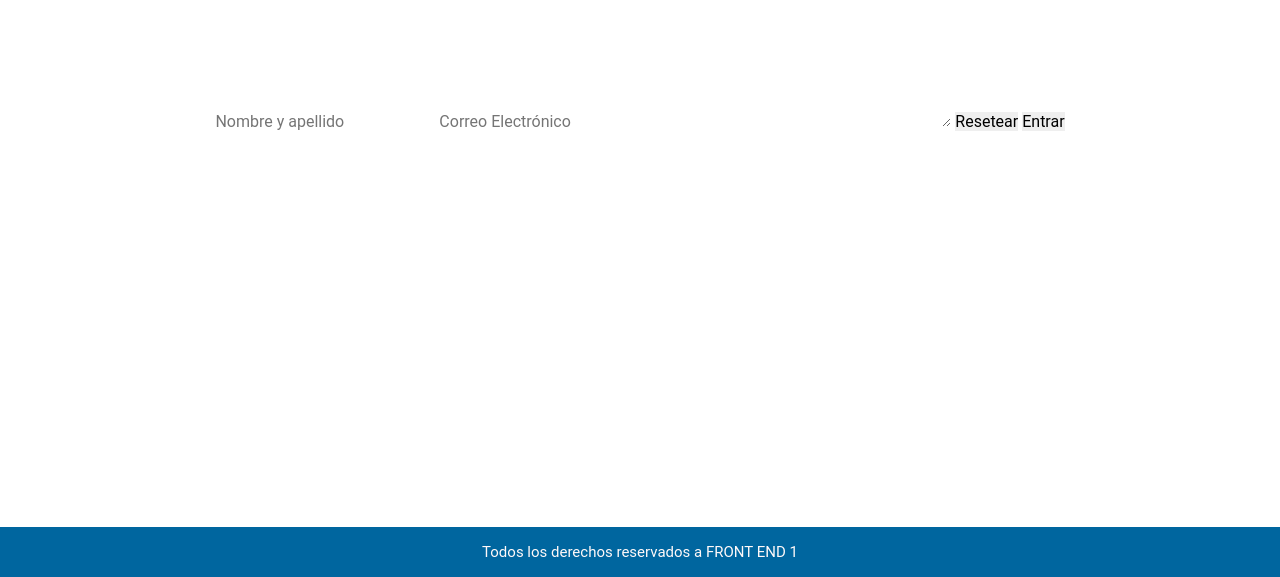
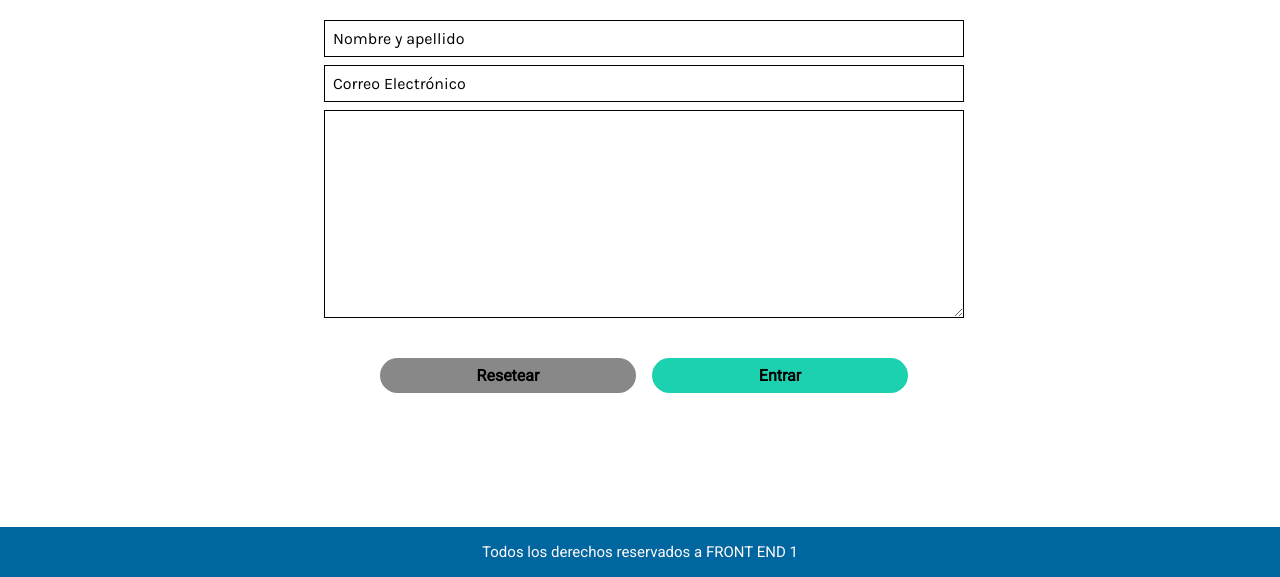
Before and after one commit to Moonriz-ar/heroes-page, a plain HTML site: page contacto.html in a window 1280 px wide. Shown: the part 223-800 px from the top of the page. Drawn offline with Linux system fonts and the light colour scheme.

Commit message:
se agrego css style a los formularios

```diff
--- a/contacto.html
+++ b/contacto.html
@@ -5,6 +5,9 @@
     <meta http-equiv="X-UA-Compatible" content="IE=edge">
     <meta name="viewport" content="width=device-width, initial-scale=1.0">
     <link rel="stylesheet" href="css/styles.css">
+    <link rel="preconnect" href="https://fonts.googleapis.com">
+    <link rel="preconnect" href="https://fonts.gstatic.com" crossorigin>
+    <link href="https://fonts.googleapis.com/css2?family=Karla&family=Roboto&display=swap" rel="stylesheet">
     <title>Contacto</title>
 </head>
 <body class="flex-column">
@@ -19,19 +22,24 @@
             </section>
         </header>
         <main>
-            <section>
-                <form action="#">
+            <section class="flex-column form">
+                <h1>Contacto</h1>
+                <form action="#" method="POST" class="flex-column">
                     <label for="name-surname"></label>
                     <input type="text" id="name-surname" name="name-surname" placeholder="Nombre y apellido" required>
 
                     <label for="email"></label>
                     <input type="email" id="email" pattern=".+@gmail\.com" placeholder="Correo Electrónico" required>
 
-                    <label for="contact-text"></label>
-                    <textarea name="contact-text" id="contact-text" cols="30" rows="10" required></textarea>
+                    <div>
+                        <label for="contact-text"></label>
+                        <textarea name="contact-text" id="contact-text" cols="30" rows="10" required></textarea>
+                    </div>
 
-                    <input type="reset" value="Resetear">
-                    <input type="submit" value="Entrar">
+                    <div class="flex-row center">
+                        <input type="reset" value="Resetear">
+                        <input type="submit" value="Entrar">
+                    </div>
                 </form>
             </section>
         </main>
--- a/css/styles.css
+++ b/css/styles.css
@@ -106,10 +106,9 @@ nav a:visited {
 
 /* MAIN */
 
-main section {
-    display: flex;
+.section-card {
     justify-content: center;
-    margin: 10rem 1rem;
+    margin: 10rem 0 1rem 0;
     flex-wrap: wrap;
 }
 
@@ -174,8 +173,9 @@ article .heart {
 
 /* FORM */
 .form {
-    padding: 2rem;
-    align-content: center;
+    margin: 10rem 25vw 1rem 25vw;
+    width: 50vw;
+    align-items: flex-start;
 }
 
 .form h1 {
@@ -183,11 +183,18 @@ article .heart {
 }
 
 .form input,
-.form select {
+.form select,
+.form textarea {
     border: 1px solid black;
     margin: 0.25rem;
     padding: 0.5rem;
     width: 50vw;
+}
+
+.form input::placeholder,
+.form select::placeholder {
+    font-family: 'Karla', sans-serif;
+    color: #000000;
 }
 
 .form input[type="submit"] {
@@ -212,6 +219,10 @@ article .heart {
 
 .form p {
     text-align: center;
+}
+
+.form a:visited {
+    color: #00669F;
 }
 
 /* ADD BUTTON */
```
Also changed, not shown: addform.html (+3 -0 lines), index.html (+2 -3 lines), login.html (+4 -1 lines), registro.html (+4 -1 lines).
